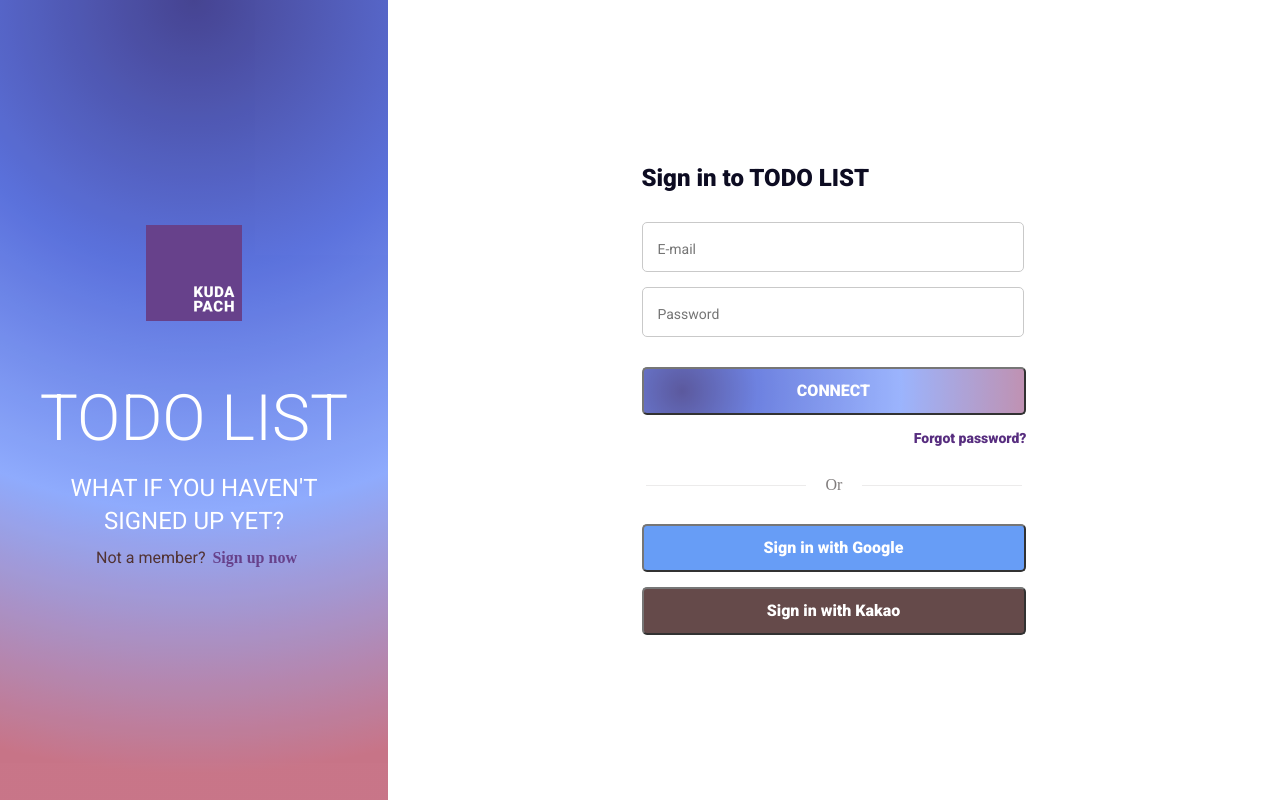
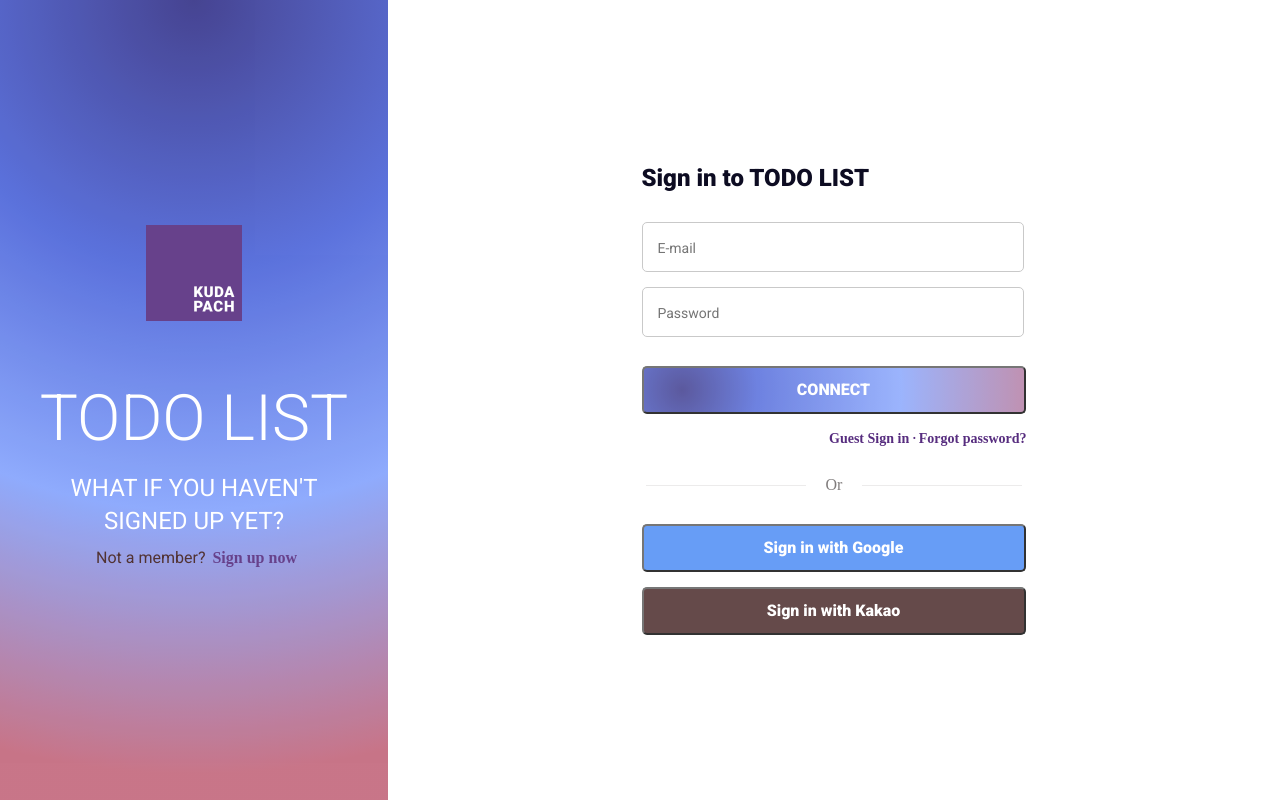
Before and after one commit to codestates/KUDAPACH_TODOLIST-client, a React (Create React App) app: page /login in a window 1280 px wide. Built offline with nearby package versions, Linux system fonts and the light colour scheme.

Commit message:
[task03] Add a tag & guest Sign in
guest Sign in 부분 구축 하고, a tag 추가.
추후 a tag의 href가 새로운 페이지가 아니라
route 적용에 따른 분기만 이루어질 것으로 보이므로
새 창으로 열리게 해 두었던 부분들도 모두 바꿈.

```diff
--- a/src/css/Login.css
+++ b/src/css/Login.css
@@ -147,13 +147,23 @@ button:focus {
   transform: translateY(3px);
 }
 
-.findPassword {
-  margin-top: 15px;
+.connectText {
+  margin: 15px 0 0 0;
   text-align: right;
+}
+
+.connectText > span {
   font-family: 'Roboto', sans-serif;
   font-size: 14px;
   font-weight: 900;
   color: #572d7f;
+}
+
+.connectText > a {
+  text-decoration: none;
+  color: #572d7f;
+  font-size: 14px;
+  font-weight: 900;
 }
 
 .middleLine {
--- a/src/pages/Login.js
+++ b/src/pages/Login.js
@@ -16,7 +16,7 @@ class Login extends React.Component {
               </div>
               <div className="lastWord">
                 <span>Not a member?</span>
-                <a href="#" target="_blank" title="go to Sign up">
+                <a href="#" title="go to Sign up">
                   <span>Sign up now</span>
                 </a>
               </div>
@@ -36,7 +36,15 @@ class Login extends React.Component {
             </div>
             <div className="connectArea">
               <button className="connectBtn">CONNECT</button>
-              <div className="findPassword">Forgot password?</div>
+              <div className="connectText">
+                <a href="#" title="go to Guest Sign in">
+                  <span className="guestSignIn">Guest Sign in</span>
+                </a>
+                <span> ‧ </span>
+                <a href="#" title="Let's find password">
+                  <span className="findPassword">Forgot password?</span>
+                </a>
+              </div>
             </div>
             <div className="middleLine">
               <span className="line" />
```
